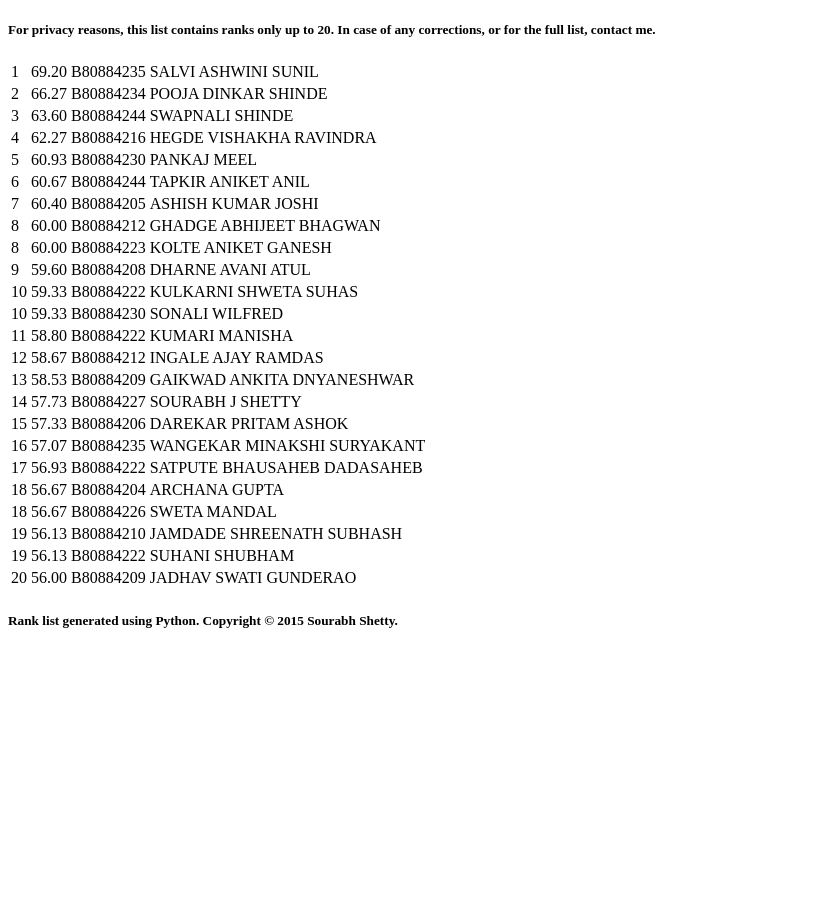
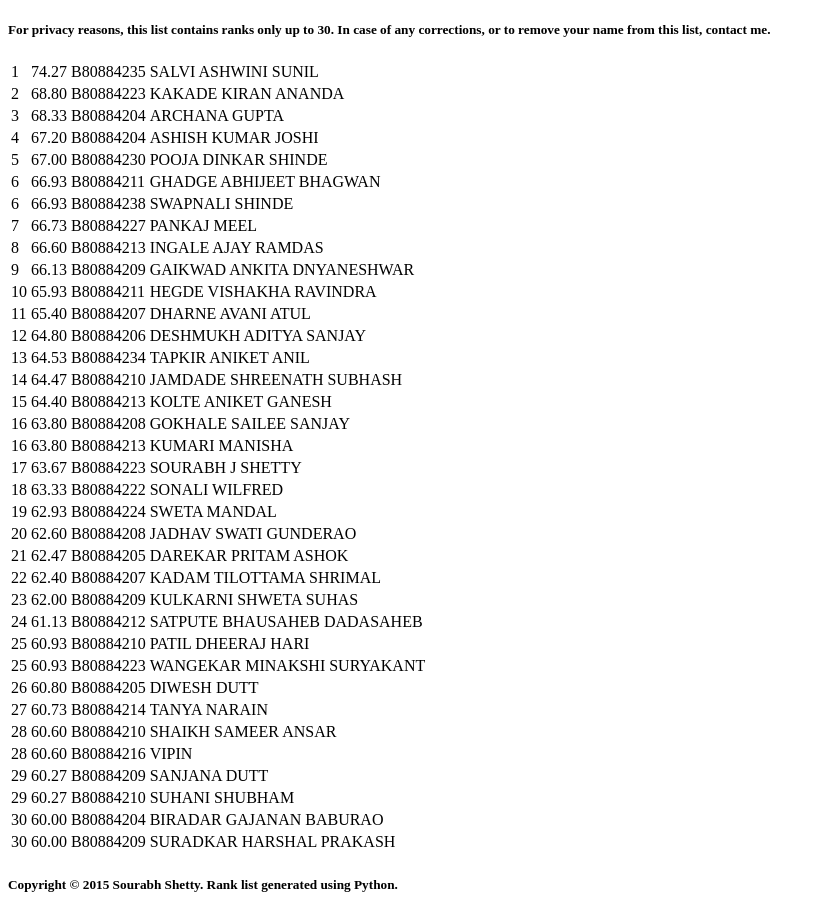
Before and after one commit to thesourabh/thesourabh.github.io, a plain HTML site: page result/index.html in a window 1280 px wide. Shown: the whole page, without its empty margins (0-825 px from the left). Before the commit the page ends 800 px from the top, so only its background shows below. Drawn offline with Linux system fonts and the light colour scheme.

Commit message:
added sem 8 results

```diff
--- a/result/index.html
+++ b/result/index.html
@@ -1,34 +1,49 @@
 <!doctype html>
 <html>
-<head><title>Rank List</title></head>
+<head>
+<meta name="robots" content="noindex, follow">
+<title>Rank List</title>
+</head>
 <body>
-<h5>For privacy reasons, this list contains ranks only up to 20. In case of any corrections, or for the full list, contact me. </h5>
+<h5>For privacy reasons, this list contains ranks only up to 30. In case of any corrections, or to remove your name from this list, contact me. </h5>
 <table>
-<tr><td>1</td><td>69.20</td><td>B80884235 </td><td>SALVI ASHWINI SUNIL</td></tr>
-<tr><td>2</td><td>66.27</td><td>B80884234 </td><td>POOJA DINKAR SHINDE</td></tr>
-<tr><td>3</td><td>63.60</td><td>B80884244 </td><td>SWAPNALI SHINDE</td></tr>
-<tr><td>4</td><td>62.27</td><td>B80884216 </td><td>HEGDE VISHAKHA RAVINDRA</td></tr>
-<tr><td>5</td><td>60.93</td><td>B80884230 </td><td>PANKAJ MEEL</td></tr>
-<tr><td>6</td><td>60.67</td><td>B80884244 </td><td>TAPKIR ANIKET ANIL</td></tr>
-<tr><td>7</td><td>60.40</td><td>B80884205 </td><td>ASHISH KUMAR JOSHI</td></tr>
-<tr><td>8</td><td>60.00</td><td>B80884212 </td><td>GHADGE ABHIJEET BHAGWAN</td></tr>
-<tr><td>8</td><td>60.00</td><td>B80884223 </td><td>KOLTE ANIKET GANESH</td></tr>
-<tr><td>9</td><td>59.60</td><td>B80884208 </td><td>DHARNE AVANI ATUL</td></tr>
-<tr><td>10</td><td>59.33</td><td>B80884222 </td><td>KULKARNI SHWETA SUHAS</td></tr>
-<tr><td>10</td><td>59.33</td><td>B80884230 </td><td>SONALI WILFRED</td></tr>
-<tr><td>11</td><td>58.80</td><td>B80884222 </td><td>KUMARI MANISHA</td></tr>
-<tr><td>12</td><td>58.67</td><td>B80884212 </td><td>INGALE AJAY RAMDAS</td></tr>
-<tr><td>13</td><td>58.53</td><td>B80884209 </td><td>GAIKWAD ANKITA DNYANESHWAR</td></tr>
-<tr><td>14</td><td>57.73</td><td>B80884227 </td><td>SOURABH J SHETTY</td></tr>
-<tr><td>15</td><td>57.33</td><td>B80884206 </td><td>DAREKAR PRITAM ASHOK</td></tr>
-<tr><td>16</td><td>57.07</td><td>B80884235 </td><td>WANGEKAR MINAKSHI SURYAKANT</td></tr>
-<tr><td>17</td><td>56.93</td><td>B80884222 </td><td>SATPUTE BHAUSAHEB DADASAHEB</td></tr>
-<tr><td>18</td><td>56.67</td><td>B80884204 </td><td>ARCHANA GUPTA</td></tr>
-<tr><td>18</td><td>56.67</td><td>B80884226 </td><td>SWETA MANDAL</td></tr>
-<tr><td>19</td><td>56.13</td><td>B80884210 </td><td>JAMDADE SHREENATH SUBHASH</td></tr>
-<tr><td>19</td><td>56.13</td><td>B80884222 </td><td>SUHANI SHUBHAM</td></tr>
-<tr><td>20</td><td>56.00</td><td>B80884209 </td><td>JADHAV SWATI GUNDERAO</td></tr>
+<tr><td>1</td><td>74.27</td><td>B80884235 </td><td>SALVI ASHWINI SUNIL</td></tr>
+<tr><td>2</td><td>68.80</td><td>B80884223 </td><td>KAKADE KIRAN ANANDA</td></tr>
+<tr><td>3</td><td>68.33</td><td>B80884204 </td><td>ARCHANA GUPTA</td></tr>
+<tr><td>4</td><td>67.20</td><td>B80884204 </td><td>ASHISH KUMAR JOSHI</td></tr>
+<tr><td>5</td><td>67.00</td><td>B80884230 </td><td>POOJA DINKAR SHINDE</td></tr>
+<tr><td>6</td><td>66.93</td><td>B80884211 </td><td>GHADGE ABHIJEET BHAGWAN</td></tr>
+<tr><td>6</td><td>66.93</td><td>B80884238 </td><td>SWAPNALI SHINDE</td></tr>
+<tr><td>7</td><td>66.73</td><td>B80884227 </td><td>PANKAJ MEEL</td></tr>
+<tr><td>8</td><td>66.60</td><td>B80884213 </td><td>INGALE AJAY RAMDAS</td></tr>
+<tr><td>9</td><td>66.13</td><td>B80884209 </td><td>GAIKWAD ANKITA DNYANESHWAR</td></tr>
+<tr><td>10</td><td>65.93</td><td>B80884211 </td><td>HEGDE VISHAKHA RAVINDRA</td></tr>
+<tr><td>11</td><td>65.40</td><td>B80884207 </td><td>DHARNE AVANI ATUL</td></tr>
+<tr><td>12</td><td>64.80</td><td>B80884206 </td><td>DESHMUKH ADITYA SANJAY</td></tr>
+<tr><td>13</td><td>64.53</td><td>B80884234 </td><td>TAPKIR ANIKET ANIL</td></tr>
+<tr><td>14</td><td>64.47</td><td>B80884210 </td><td>JAMDADE SHREENATH SUBHASH</td></tr>
+<tr><td>15</td><td>64.40</td><td>B80884213 </td><td>KOLTE ANIKET GANESH</td></tr>
+<tr><td>16</td><td>63.80</td><td>B80884208 </td><td>GOKHALE SAILEE SANJAY</td></tr>
+<tr><td>16</td><td>63.80</td><td>B80884213 </td><td>KUMARI MANISHA</td></tr>
+<tr><td>17</td><td>63.67</td><td>B80884223 </td><td>SOURABH J SHETTY</td></tr>
+<tr><td>18</td><td>63.33</td><td>B80884222 </td><td>SONALI WILFRED</td></tr>
+<tr><td>19</td><td>62.93</td><td>B80884224 </td><td>SWETA MANDAL</td></tr>
+<tr><td>20</td><td>62.60</td><td>B80884208 </td><td>JADHAV SWATI GUNDERAO</td></tr>
+<tr><td>21</td><td>62.47</td><td>B80884205 </td><td>DAREKAR PRITAM ASHOK</td></tr>
+<tr><td>22</td><td>62.40</td><td>B80884207 </td><td>KADAM TILOTTAMA SHRIMAL</td></tr>
+<tr><td>23</td><td>62.00</td><td>B80884209 </td><td>KULKARNI SHWETA SUHAS</td></tr>
+<tr><td>24</td><td>61.13</td><td>B80884212 </td><td>SATPUTE BHAUSAHEB DADASAHEB</td></tr>
+<tr><td>25</td><td>60.93</td><td>B80884210 </td><td>PATIL DHEERAJ HARI</td></tr>
+<tr><td>25</td><td>60.93</td><td>B80884223 </td><td>WANGEKAR MINAKSHI SURYAKANT</td></tr>
+<tr><td>26</td><td>60.80</td><td>B80884205 </td><td>DIWESH DUTT</td></tr>
+<tr><td>27</td><td>60.73</td><td>B80884214 </td><td>TANYA NARAIN</td></tr>
+<tr><td>28</td><td>60.60</td><td>B80884210 </td><td>SHAIKH SAMEER ANSAR</td></tr>
+<tr><td>28</td><td>60.60</td><td>B80884216 </td><td>VIPIN</td></tr>
+<tr><td>29</td><td>60.27</td><td>B80884209 </td><td>SANJANA DUTT</td></tr>
+<tr><td>29</td><td>60.27</td><td>B80884210 </td><td>SUHANI SHUBHAM</td></tr>
+<tr><td>30</td><td>60.00</td><td>B80884204 </td><td>BIRADAR GAJANAN BABURAO</td></tr>
+<tr><td>30</td><td>60.00</td><td>B80884209 </td><td>SURADKAR HARSHAL PRAKASH</td></tr>
 </table>
-<h5>Rank list generated using Python. Copyright &copy; 2015 Sourabh Shetty.</h5>
+<h5>Copyright &copy; 2015 Sourabh Shetty. Rank list generated using Python.</h5>
 </body>
 </html>
```
